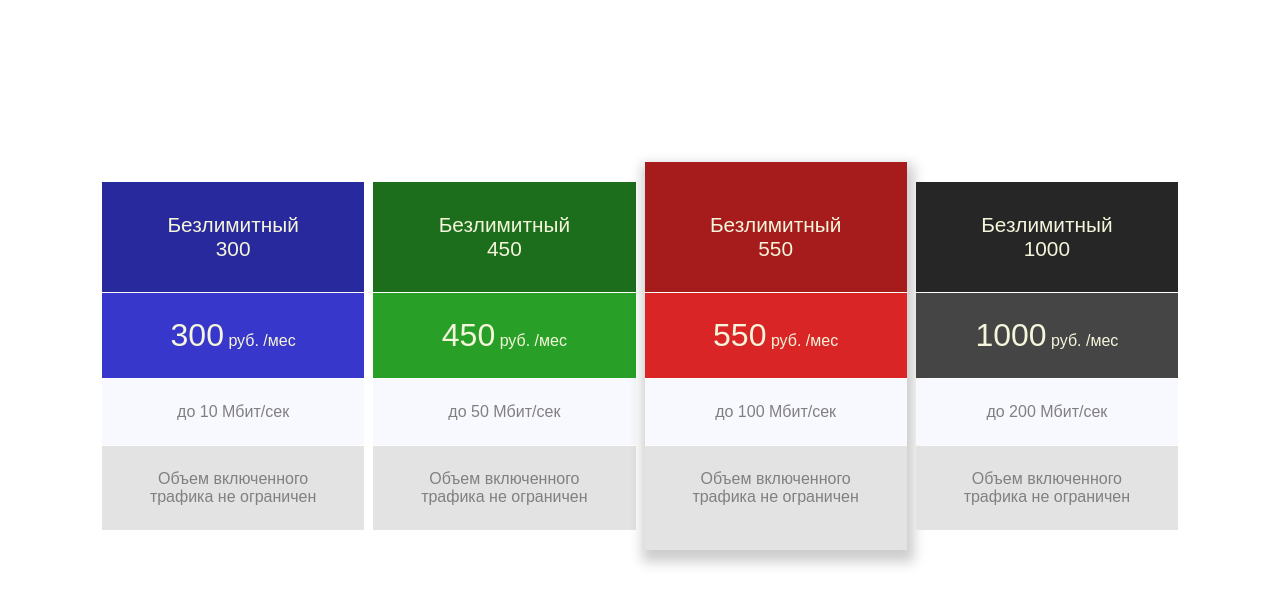
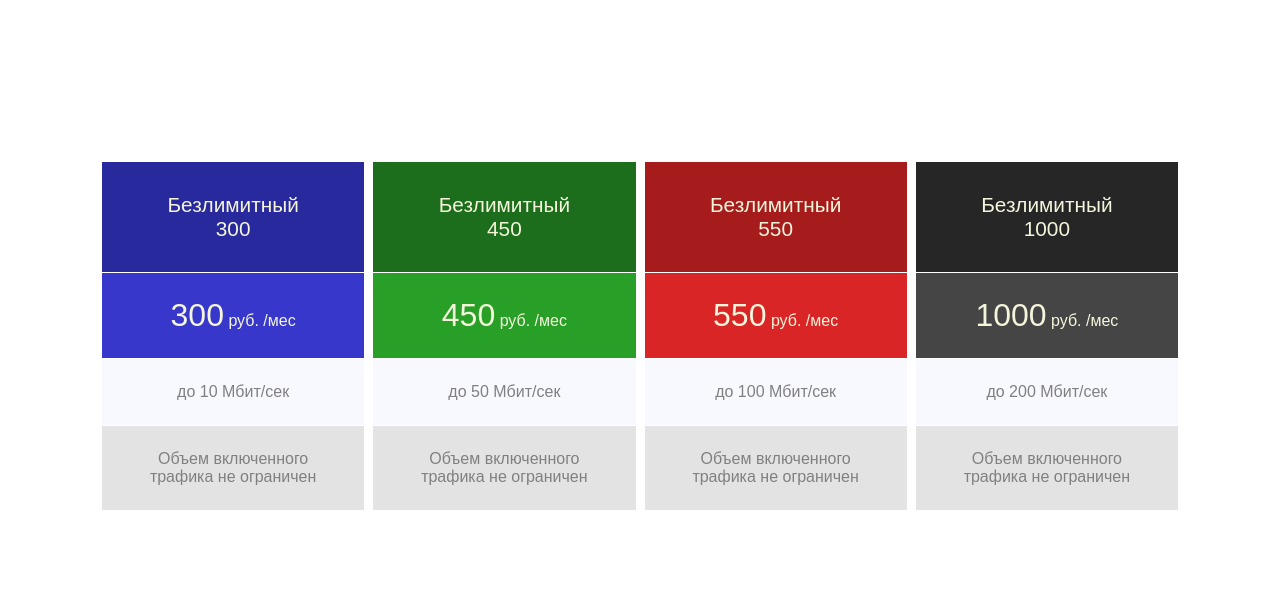
Before and after one commit to polinscik/subscription-plans-table, a React (Create React App) app: page / in a window 1280 px wide. Shown: the top 604 px of the page. Built offline with nearby package versions, Linux system fonts and the light colour scheme.

Commit message:
add state

```diff
--- a/src/components/Fee.jsx
+++ b/src/components/Fee.jsx
@@ -1,10 +1,18 @@
 import "./Fee.scss";
+import {useState} from "react";
 
-function Fee({accent, theme, name, price, speed, comment}) {
+function Fee({theme, name, price, speed, comment}) {
   let classname = "fee";
-  if (accent === "true") classname += " fee_accented";
+
+  const [selected, setSelected] = useState(false);
+
+  const handleChange = () => {
+    setSelected(!selected);
+  };
+
+  if (selected) classname += " fee_accented";
   return (
-    <div className={classname} theme={theme}>
+    <div onClick={handleChange} className={classname} theme={theme}>
       <div className="fee__head">{name}</div>
       <div className="fee__price">
         <span className="price-span">{price}</span> руб. /мес
```
